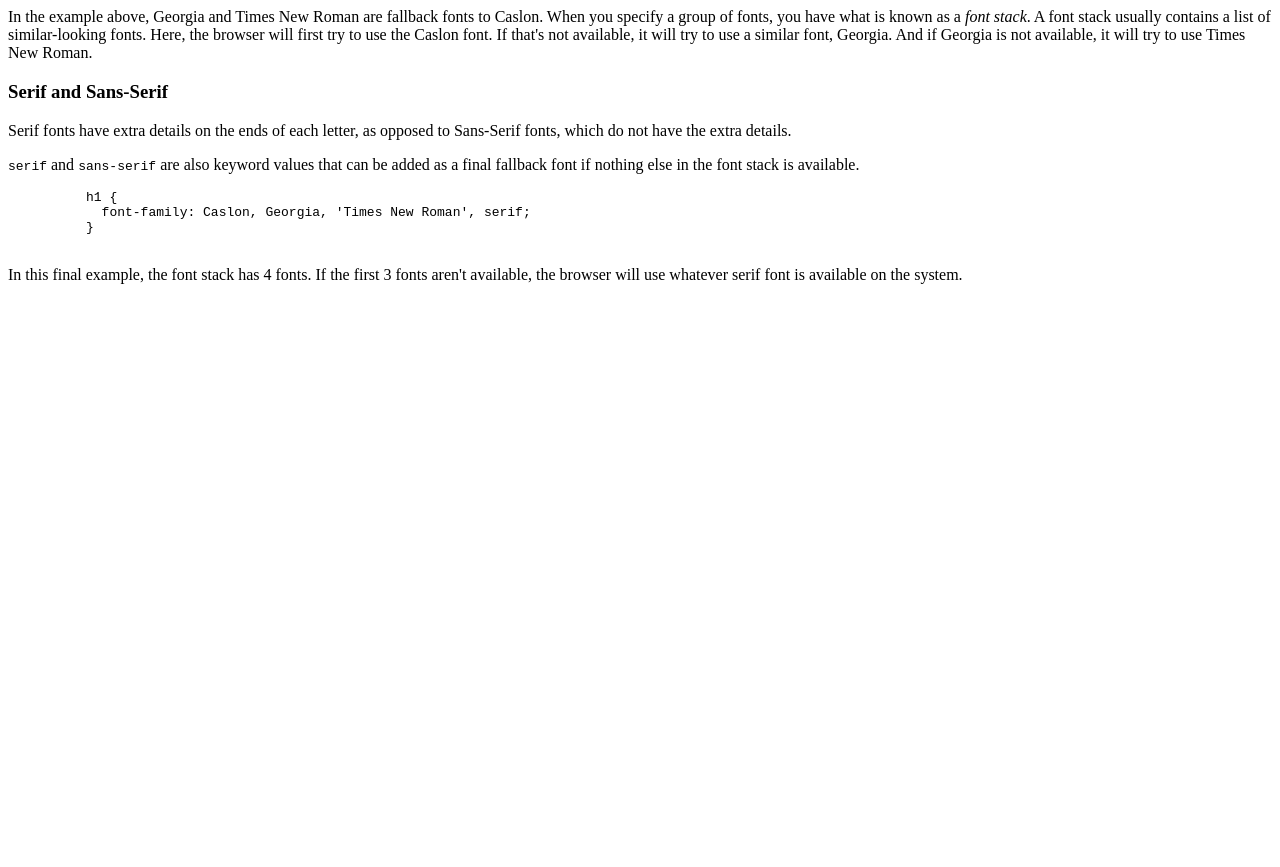
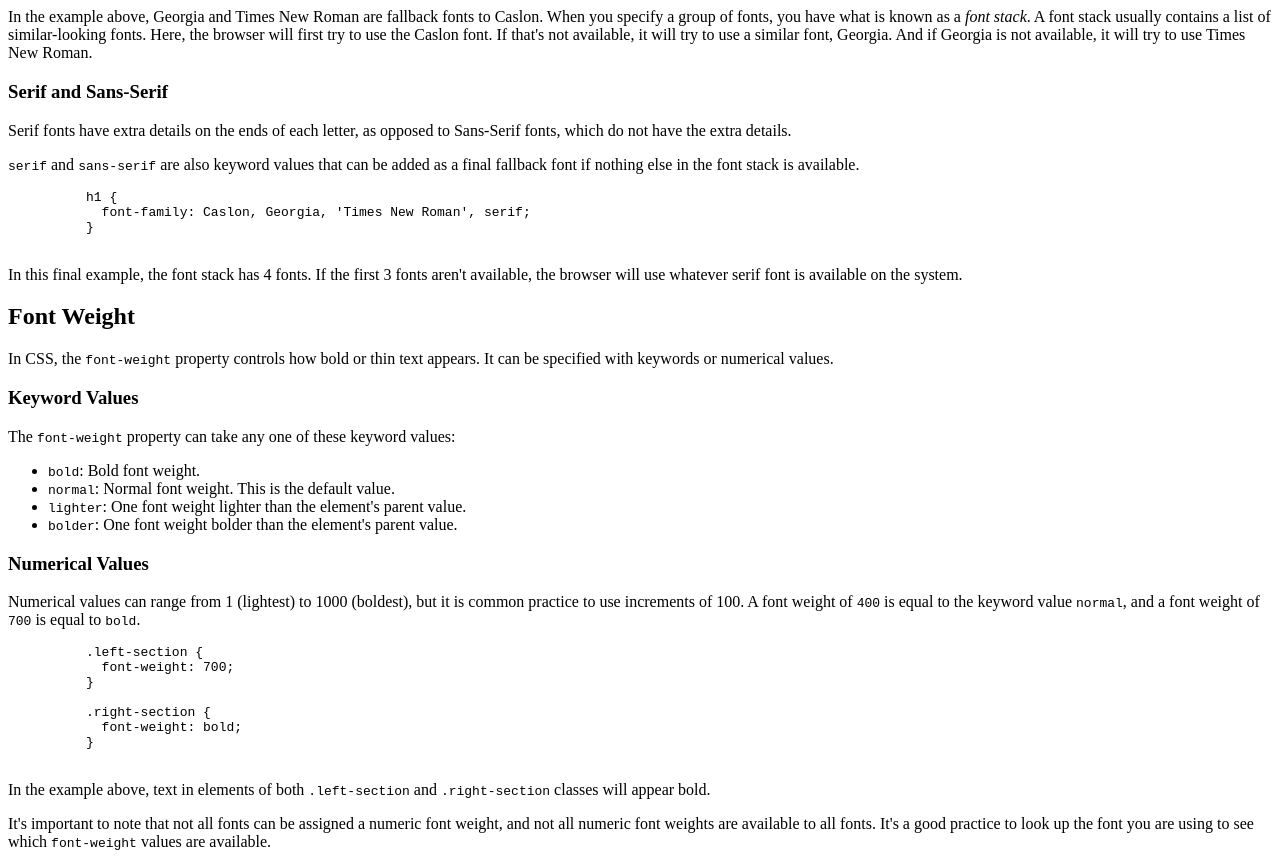
Before and after one commit to devoncastillo/devoncastillo.github.io, a plain HTML site: page CheetSheetProject/index.html in a window 1280 px wide. Shown: the part 665-1532 px from the top of the page. Before the commit the page ends 965 px from the top, so only its background shows below. Drawn offline with Linux system fonts and the light colour scheme.

Commit message:
Added font-weight section content

```diff
--- a/CheetSheetProject/index.html
+++ b/CheetSheetProject/index.html
@@ -94,7 +94,54 @@
         available on the system.</p>
     </section>
 
+    <section id="font-weight">
+      <h2>Font Weight</h2>
 
+      <p>In CSS, the <code>font-weight</code> property controls how bold or
+      thin text appears. It can be specified with keywords or numerical values.</p>
+
+      <h3>Keyword Values</h3>
+
+      <p>The <code>font-weight</code> property can take any one of these
+      keyword values:</p>
+
+      <ul>
+        <li><code>bold</code>: Bold font weight.</li>
+        <li><code>normal</code>: Normal font weight. This is the default value.</li>
+        <li><code>lighter</code>: One font weight lighter than the element's
+        parent value.</li>
+        <li><code>bolder</code>: One font weight bolder than the element's
+        parent value.</li>
+      </ul>
+
+      <h3>Numerical Values</h3>
+
+      <p>Numerical values can range from 1 (lightest) to 1000 (boldest), but it
+        is common practice to use increments of 100. A font weight of <code>400</code>
+        is equal to the keyword value <code>normal</code>, and a font weight of
+        <code>700</code> is equal to <code>bold</code>.</p>
+
+      <samp>
+        <pre>
+          .left-section {
+            font-weight: 700;
+          }
+
+          .right-section {
+            font-weight: bold;
+          }
+        </pre>
+      </samp>
+
+      <p>In the example above, text in elements of both <code>.left-section</code>
+      and <code>.right-section</code> classes will appear bold.</p>
+
+      <p>It's important to note that not all fonts can be assigned a numeric
+        font weight, and not all numeric font weights are available to all fonts.
+        It's a good practice to look up the font you are using to see which
+        <code>font-weight</code> values are available.</p>
+
+    </section>
   </body>
 
 </html>
```
